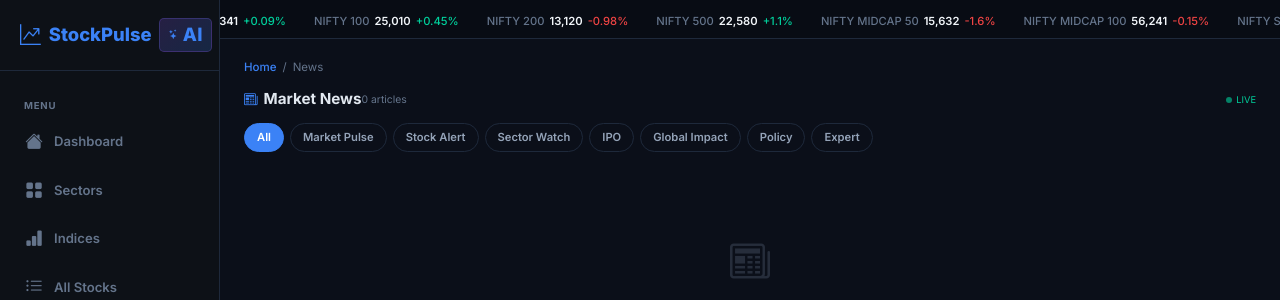
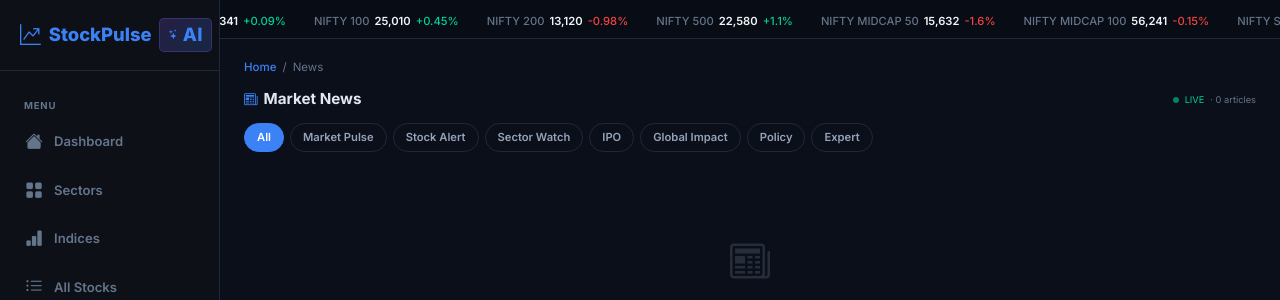
Before and after one commit to PruthvikAIRepo/Automate-Stock-Trading, a Flask app: page /news in a window 1280 px wide. Shown: the top 300 px of the page. Run offline with Flask 3, Linux system fonts and the light colour scheme; data that the repository does not hold is empty.

Commit message:
Clean up news header — merge article count into LIVE badge
Combines "9 articles" and LIVE indicator into one compact element
on the right side of the header: "LIVE · 9 articles".

Co-Authored-By: Claude Opus 4.6 <noreply@anthropic.com>

```diff
--- a/app/templates/news.html
+++ b/app/templates/news.html
@@ -4,8 +4,7 @@
 <div class="bc"><a href="/">Home</a><span class="sep">/</span><span>News</span></div>
 <div class="sh">
     <span class="st"><i class="bi bi-newspaper" style="color:var(--accent)"></i> Market News</span>
-    <span id="news-count" style="font-size:.65rem;color:var(--text3)">{{ total }} articles</span>
-    <span id="live-dot" style="margin-left:auto;font-size:.58rem;color:var(--green);display:flex;align-items:center;gap:4px"><span style="width:6px;height:6px;background:var(--green);border-radius:50%;display:inline-block;animation:pulse 2s ease-in-out infinite"></span>LIVE</span>
+    <span style="margin-left:auto;font-size:.58rem;color:var(--green);display:flex;align-items:center;gap:6px"><span style="width:6px;height:6px;background:var(--green);border-radius:50%;display:inline-block;animation:pulse 2s ease-in-out infinite"></span>LIVE<span id="news-count" style="color:var(--text3)">· {{ total }} articles</span></span>
 </div>
 
 <!-- Category Filter Tabs -->
```
